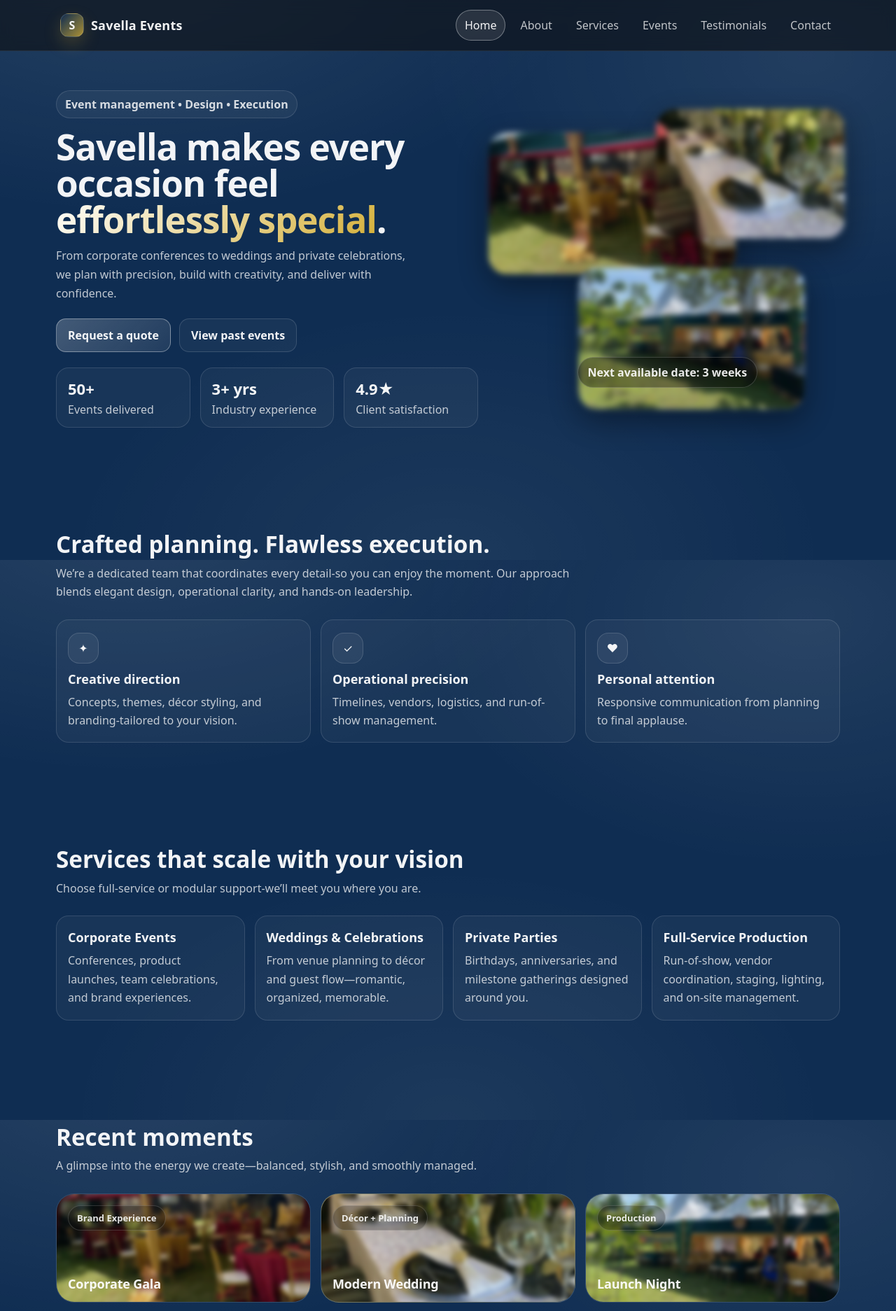
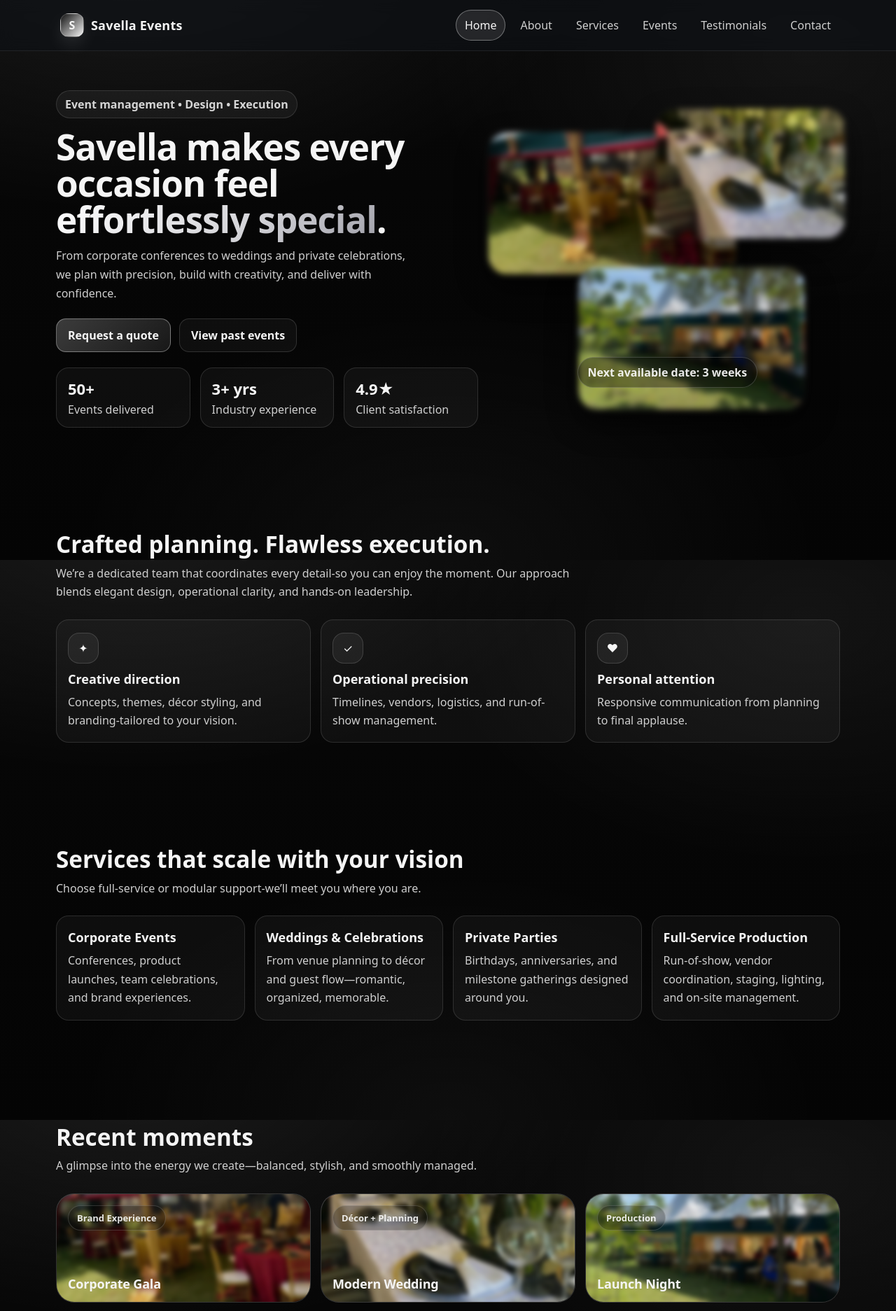
Before and after one commit to HenryOchieng/Savella-Events, a React (Vite) app: page / in a window 1280 px wide. Shown: the top 1873 px of the page at 70% size. Built offline with nearby package versions, Linux system fonts and the light colour scheme.

Commit message:
theme color change commit

```diff
--- a/src/styles.css
+++ b/src/styles.css
@@ -1,18 +1,18 @@
 /* Base */
 :root{
-  --bg: #0F2D52;
-  --panel: rgba(255,255,255,0.06);
-  --panel-2: rgba(255,255,255,0.09);
-  --text: rgba(255,255,255,0.95);
-  --muted: rgba(255,255,255,0.74);
+  --bg: #060606;
+  --panel: rgba(255,255,255,0.05);
+  --panel-2: rgba(255,255,255,0.08);
+  --text: #F5F5F5;
+  --muted: #CFCFCF;
 
   --brand1: #FFFFFF;
-  --brand2: #D4AF37;
-  --brand3: #BDBDBD;
+  --brand2: #E5E7EB;
+  --brand3: #A1A1AA;
 
-  --ring: rgba(212,175,55,0.45);
-  --border: rgba(255,255,255,0.14);
-  --shadow: 0 14px 40px rgba(0,0,0,0.45);
+  --ring: rgba(255,255,255,0.18);
+  --border: rgba(255,255,255,0.12);
+  --shadow: 0 18px 42px rgba(0,0,0,0.72);
   --radius: 18px;
   --radius2: 26px;
   --max: 1120px;
@@ -26,10 +26,10 @@ body{
   margin:0;
   font-family: ui-sans-serif, system-ui, -apple-system, Segoe UI, Roboto, Helvetica, Arial, "Apple Color Emoji","Segoe UI Emoji";
   background:
-    radial-gradient(1200px 700px at 15% -10%, rgba(255,255,255,0.10), transparent 55%),
-    radial-gradient(1000px 650px at 90% 10%, rgba(255,255,255,0.08), transparent 55%),
-    radial-gradient(900px 600px at 50% 100%, rgba(255,255,255,0.06), transparent 60%),
-    var(--bg);
+    radial-gradient(1200px 700px at 15% -10%, rgba(255,255,255,0.08), transparent 55%),
+    radial-gradient(1000px 650px at 90% 10%, rgba(255,255,255,0.05), transparent 55%),
+    radial-gradient(900px 600px at 50% 100%, rgba(255,255,255,0.04), transparent 60%),
+    linear-gradient(180deg, #070707 0%, #040404 100%);
 
   color: var(--text);
 }
@@ -48,7 +48,7 @@ button, input, select, textarea{ font: inherit; }
 
 .nav-inner{ width: min(var(--max), calc(100% - 40px)); margin: 0 auto; display:flex; align-items:center; justify-content:space-between; padding: 14px 0; }
 .brand{ display:flex; align-items:center; gap:10px; background:transparent; border:0; color: var(--text); cursor:pointer; font-weight: 800; letter-spacing: 0.2px; }
-.brand-mark{ width: 34px; height: 34px; border-radius: 12px; display:inline-flex; align-items:center; justify-content:center; background: linear-gradient(135deg, rgba(15,45,82,0.95), rgba(212,175,55,0.80)); box-shadow: 0 10px 24px rgba(212,175,55,0.22); border: 1px solid rgba(255,255,255,0.14); }
+.brand-mark{ width: 34px; height: 34px; border-radius: 12px; display:inline-flex; align-items:center; justify-content:center; background: linear-gradient(135deg, #111111 0%, #F5F5F5 100%); box-shadow: 0 10px 24px rgba(255,255,255,0.10); border: 1px solid rgba(255,255,255,0.18); }
 
 
 .brand-name{ font-size: 18px; }
@@ -80,7 +80,7 @@ button, input, select, textarea{ font: inherit; }
 .hero-grid{ display:grid; grid-template-columns: 1.1fr 0.9fr; gap: 24px; align-items: center; }
 .pill{ display:inline-flex; align-items:center; gap:8px; padding: 8px 12px; border-radius: 999px; background: rgba(255,255,255,0.05); border: 1px solid rgba(255,255,255,0.12); color: rgba(255,255,255,0.82); font-weight: 600; }
 .hero-title{ margin: 14px 0 12px; font-size: clamp(34px, 4vw, 54px); line-height: 1.02; letter-spacing: -0.02em; }
-.gradient-text{ background: linear-gradient(135deg, #FFFFFF, #D4AF37); -webkit-background-clip: text; background-clip: text; color: transparent; }
+.gradient-text{ background: linear-gradient(135deg, #FFFFFF 0%, #D4D4D8 60%, #A1A1AA 100%); -webkit-background-clip: text; background-clip: text; color: transparent; }
 
 
 .hero-subtitle{ margin:0 0 22px; color: var(--muted); line-height: 1.7; max-width: 56ch; }
@@ -138,12 +138,7 @@ button, input, select, textarea{ font: inherit; }
 .hero-ai{ position:absolute; inset: 0; width: 100%; height: 100%; border-radius: var(--radius2); overflow:hidden; opacity: 0.55; }
 .hero-ai img{ width: 100%; height: 100%; object-fit: cover; }
 
-.g-a{ background: linear-gradient(135deg, rgba(15,45,82,0.65), rgba(255,255,255,0.04)); }
-.g-b{ background: linear-gradient(135deg, rgba(212,175,55,0.45), rgba(255,255,255,0.04)); }
-.g-c{ background: linear-gradient(135deg, rgba(15,45,82,0.55), rgba(255,255,255,0.04)); }
-.g-d{ background: linear-gradient(135deg, rgba(212,175,55,0.40), rgba(255,255,255,0.04)); }
-.g-e{ background: linear-gradient(135deg, rgba(15,45,82,0.60), rgba(255,255,255,0.04)); }
-.g-f{ background: linear-gradient(135deg, rgba(212,175,55,0.35), rgba(255,255,255,0.04)); }
+.g-a, .g-b, .g-c, .g-d, .g-e, .g-f{ background: linear-gradient(135deg, rgba(255,255,255,0.10), rgba(255,255,255,0.03)); }
 
 
 .events-cta{ margin-top: 18px; display:flex; align-items:center; justify-content:space-between; gap: 16px; padding: 16px; border-radius: var(--radius2); border: 1px solid rgba(255,255,255,0.12); background: rgba(255,255,255,0.04); }
@@ -165,7 +160,7 @@ button, input, select, textarea{ font: inherit; }
 label{ display:flex; flex-direction:column; gap: 8px; color: var(--muted); font-weight: 650; }
 input, select, textarea{ border-radius: 14px; border: 1px solid rgba(255,255,255,0.14); background: rgba(0,0,0,0.22); color: var(--text); padding: 12px 12px; outline: none; }
 textarea{ min-height: 130px; resize: vertical; }
-input:focus, select:focus, textarea:focus{ border-color: rgba(212,175,55,0.70); box-shadow: 0 0 0 4px var(--ring); }
+input:focus, select:focus, textarea:focus{ border-color: rgba(255,255,255,0.35); box-shadow: 0 0 0 4px var(--ring); }
 
 
 
@@ -187,14 +182,14 @@ input:focus, select:focus, textarea:focus{ border-color: rgba(212,175,55,0.70);
 .footer-sub{ color: var(--muted); margin-top: 10px; line-height: 1.6; }
 .footer-links{ display:flex; flex-direction:column; gap: 10px; }
 .footer-links a{ color: var(--muted); border: 1px solid rgba(255,255,255,0.12); padding: 10px 12px; border-radius: 14px; background: rgba(255,255,255,0.04); }
-.footer-links a:hover{ color: var(--text); border-color: rgba(212,175,55,0.55); }
+.footer-links a:hover{ color: var(--text); border-color: rgba(255,255,255,0.28); }
 
 .footer-copy{ color: var(--muted); line-height: 1.6; justify-self:end; }
 
 .footer-social{ display:flex; flex-direction:column; gap:10px; }
 .social-link{ border: 1px solid rgba(255,255,255,0.12); padding: 10px 12px; border-radius: 14px; background: rgba(255,255,255,0.04); color: var(--muted); font-weight: 650; display:flex; align-items:center; gap:10px; justify-content:flex-start; }
 
-.social-link:hover{ color: var(--text); border-color: rgba(212,175,55,0.55); }
+.social-link:hover{ color: var(--text); border-color: rgba(255,255,255,0.28); }
 
 
 /* Responsive */
```
